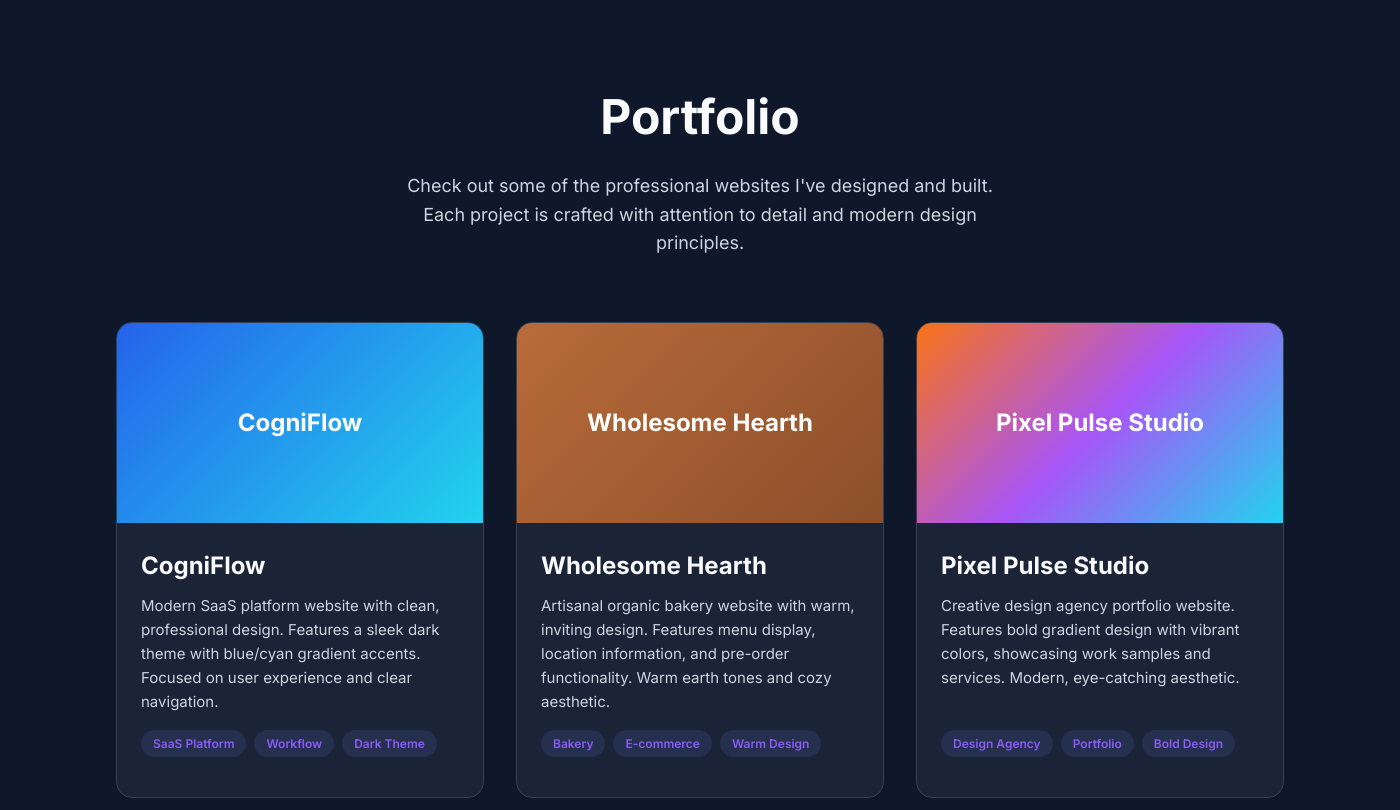
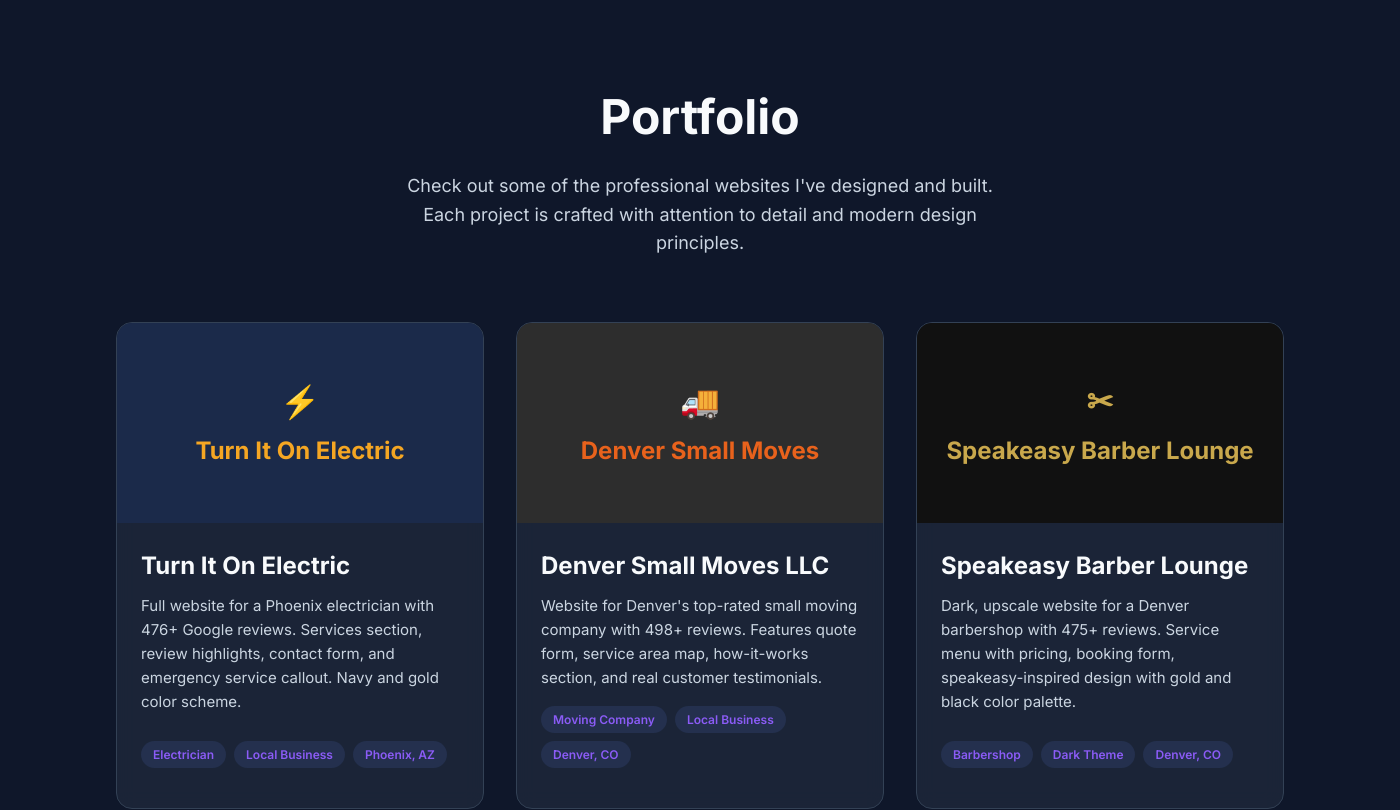
Before and after one commit to oliver273/oliverseosite, an Electron app: page portfolio.html in a window 1400 px wide. Shown: the part 66-876 px from the top of the page. Drawn offline with Linux system fonts and the light colour scheme.

Commit message:
Update portfolio with 3 real mockup sites
Made-with: Cursor

```diff
--- a/portfolio.html
+++ b/portfolio.html
@@ -217,59 +217,62 @@
             </div>
 
             <div class="portfolio-grid">
-                <!-- CogniFlow -->
-                <div class="portfolio-card">
+                <!-- Turn It On Electric -->
+                <a href="https://turnitonelectric-preview.pages.dev" target="_blank" rel="noopener" class="portfolio-card" style="text-decoration:none;cursor:pointer">
                     <div class="portfolio-image">
-                        <div style="width:100%;height:100%;background:linear-gradient(135deg,#2563eb 0%,#22d3ee 100%);display:flex;align-items:center;justify-content:center;color:#fff;font-size:1.5rem;font-weight:700">
-                            CogniFlow
+                        <div style="width:100%;height:100%;background:#1B2A4A;display:flex;align-items:center;justify-content:center;color:#F5A623;font-size:1.5rem;font-weight:700;flex-direction:column;gap:.25rem">
+                            <span style="font-size:2rem">&#9889;</span>
+                            Turn It On Electric
                         </div>
                     </div>
                     <div class="portfolio-content">
-                        <h3 class="portfolio-title">CogniFlow</h3>
-                        <p class="portfolio-desc">Modern SaaS platform website with clean, professional design. Features a sleek dark theme with blue/cyan gradient accents. Focused on user experience and clear navigation.</p>
+                        <h3 class="portfolio-title">Turn It On Electric</h3>
+                        <p class="portfolio-desc">Full website for a Phoenix electrician with 476+ Google reviews. Services section, review highlights, contact form, and emergency service callout. Navy and gold color scheme.</p>
                         <div class="portfolio-tags">
-                            <span class="tag">SaaS Platform</span>
-                            <span class="tag">Workflow</span>
-                            <span class="tag">Dark Theme</span>
+                            <span class="tag">Electrician</span>
+                            <span class="tag">Local Business</span>
+                            <span class="tag">Phoenix, AZ</span>
                         </div>
                     </div>
-                </div>
+                </a>
 
-                <!-- Wholesome Hearth -->
-                <div class="portfolio-card">
+                <!-- Denver Small Moves -->
+                <a href="https://denversmallmoves-preview.pages.dev" target="_blank" rel="noopener" class="portfolio-card" style="text-decoration:none;cursor:pointer">
                     <div class="portfolio-image">
-                        <div style="width:100%;height:100%;background:linear-gradient(135deg,#b96b3a 0%,#8c4f2b 100%);display:flex;align-items:center;justify-content:center;color:#fff;font-size:1.5rem;font-weight:700">
-                            Wholesome Hearth
+                        <div style="width:100%;height:100%;background:#2D2D2D;display:flex;align-items:center;justify-content:center;color:#E8621C;font-size:1.5rem;font-weight:700;flex-direction:column;gap:.25rem">
+                            <span style="font-size:2rem">&#128666;</span>
+                            Denver Small Moves
                         </div>
                     </div>
                     <div class="portfolio-content">
-                        <h3 class="portfolio-title">Wholesome Hearth</h3>
-                        <p class="portfolio-desc">Artisanal organic bakery website with warm, inviting design. Features menu display, location information, and pre-order functionality. Warm earth tones and cozy aesthetic.</p>
+                        <h3 class="portfolio-title">Denver Small Moves LLC</h3>
+                        <p class="portfolio-desc">Website for Denver's top-rated small moving company with 498+ reviews. Features quote form, service area map, how-it-works section, and real customer testimonials.</p>
                         <div class="portfolio-tags">
-                            <span class="tag">Bakery</span>
-                            <span class="tag">E-commerce</span>
-                            <span class="tag">Warm Design</span>
+                            <span class="tag">Moving Company</span>
+                            <span class="tag">Local Business</span>
+                            <span class="tag">Denver, CO</span>
                         </div>
                     </div>
-                </div>
+                </a>
 
-                <!-- Pixel Pulse Studio -->
-                <div class="portfolio-card">
+                <!-- Speakeasy Barber Lounge -->
+                <a href="https://speakeasybarber-preview.pages.dev" target="_blank" rel="noopener" class="portfolio-card" style="text-decoration:none;cursor:pointer">
                     <div class="portfolio-image">
-                        <div style="width:100%;height:100%;background:linear-gradient(135deg,#f97316 0%,#a855f7 50%,#22d3ee 100%);display:flex;align-items:center;justify-content:center;color:#fff;font-size:1.5rem;font-weight:700">
-                            Pixel Pulse Studio
+                        <div style="width:100%;height:100%;background:#111111;display:flex;align-items:center;justify-content:center;color:#C9A84C;font-size:1.5rem;font-weight:700;flex-direction:column;gap:.25rem">
+                            <span style="font-size:2rem">&#9986;</span>
+                            Speakeasy Barber Lounge
                         </div>
                     </div>
                     <div class="portfolio-content">
-                        <h3 class="portfolio-title">Pixel Pulse Studio</h3>
-                        <p class="portfolio-desc">Creative design agency portfolio website. Features bold gradient design with vibrant colors, showcasing work samples and services. Modern, eye-catching aesthetic.</p>
+                        <h3 class="portfolio-title">Speakeasy Barber Lounge</h3>
+                        <p class="portfolio-desc">Dark, upscale website for a Denver barbershop with 475+ reviews. Service menu with pricing, booking form, speakeasy-inspired design with gold and black color palette.</p>
                         <div class="portfolio-tags">
-                            <span class="tag">Design Agency</span>
-                            <span class="tag">Portfolio</span>
-                            <span class="tag">Bold Design</span>
+                            <span class="tag">Barbershop</span>
+                            <span class="tag">Dark Theme</span>
+                            <span class="tag">Denver, CO</span>
                         </div>
                     </div>
-                </div>
+                </a>
             </div>
 
             <div style="text-align:center;margin-top:4rem">
```
